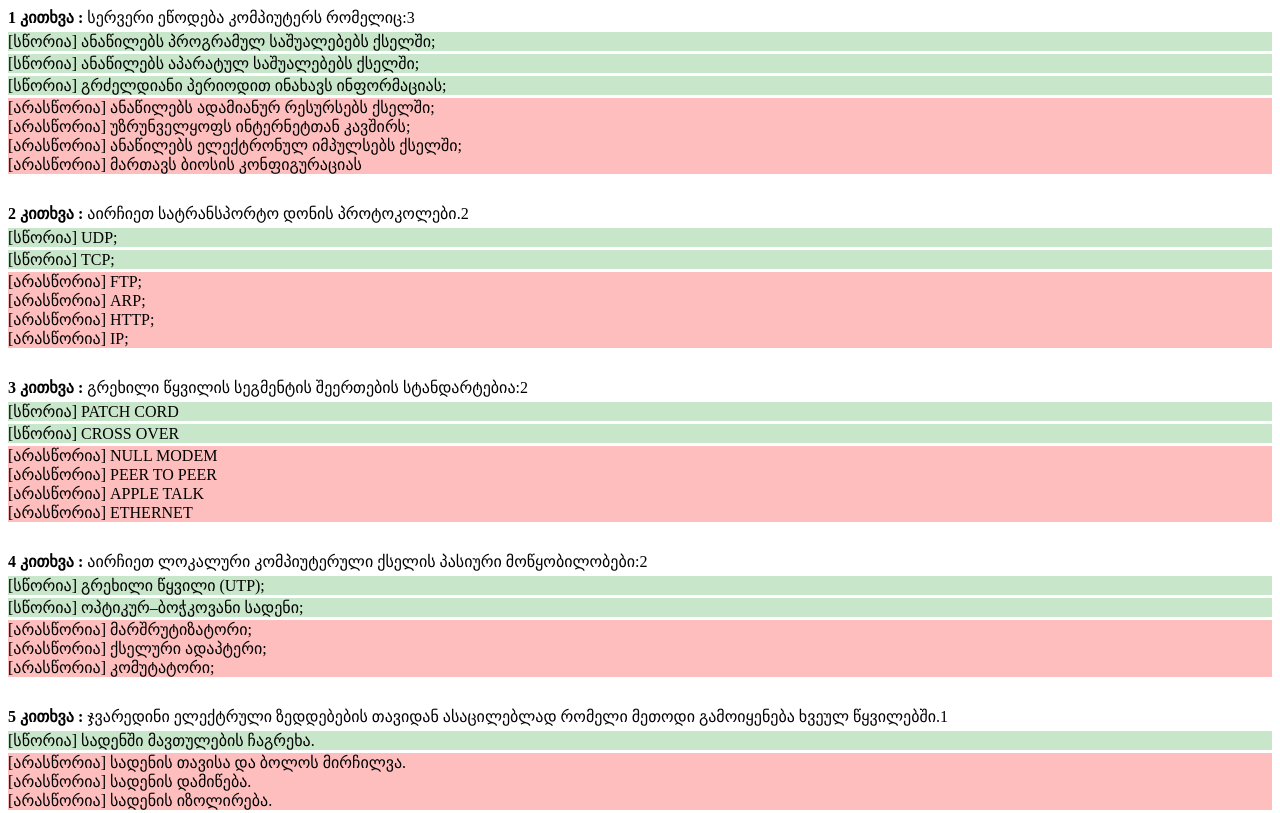
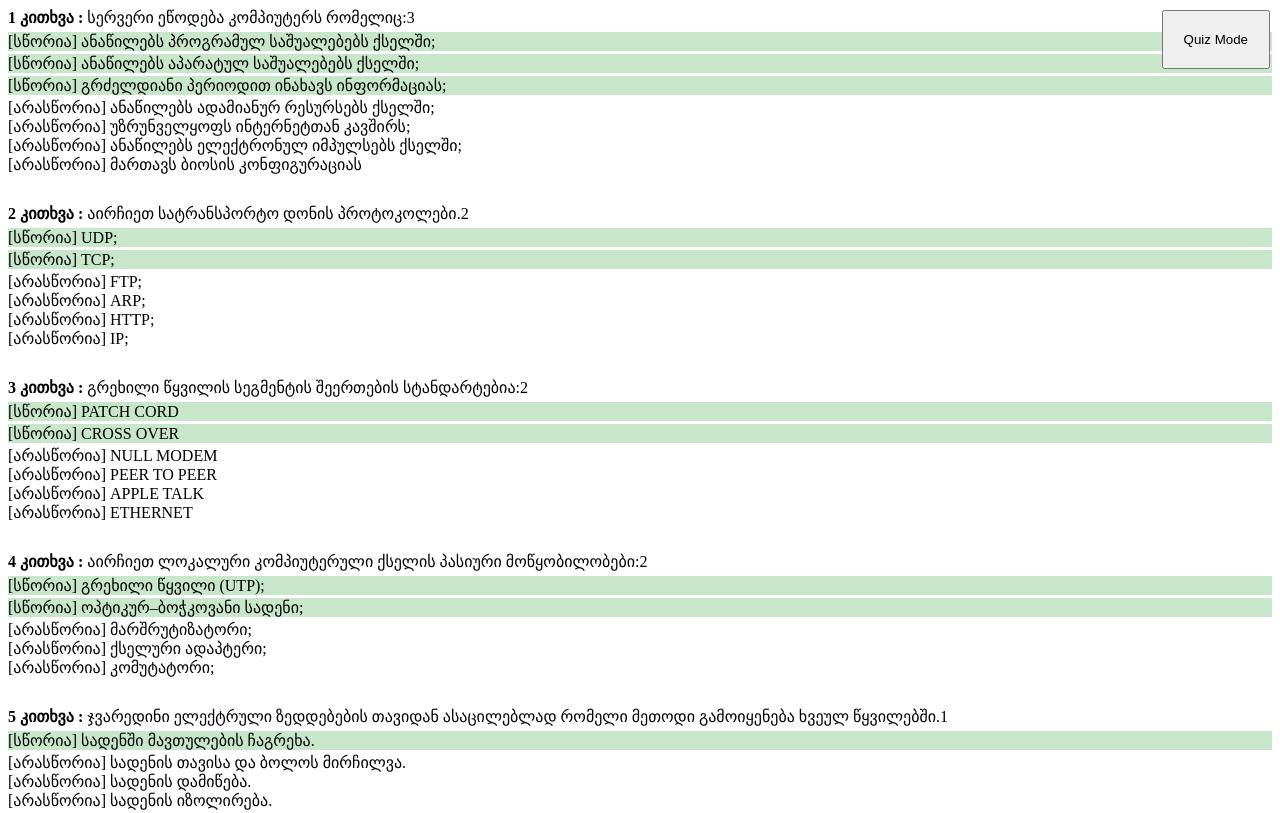
Before and after one commit to archiltavdgiridze/temp-quiz, a plain HTML site: page index.html in a window 1280 px wide. Shown: the top 813 px of the page. Drawn offline with Linux system fonts and the light colour scheme.

Commit message:
Refactor quiz mode toggle and displayQuiz function

```diff
--- a/index.html
+++ b/index.html
@@ -1,14 +1,24 @@
 <!DOCTYPE html>
 <html lang="en">
-<head>
-    <meta charset="UTF-8">
-    <meta name="viewport" content="width=device-width, initial-scale=1.0">
+  <head>
+    <meta charset="UTF-8" />
+    <meta name="viewport" content="width=device-width, initial-scale=1.0" />
     <title>Quiz Viewer</title>
-</head>
+    <style>
+      #toggleButton {
+        position: fixed;
+        top: 10px;
+        right: 10px;
+        padding: 20px;
+      }
+    </style>
+  </head>
 
-<body>
+  <body>
     <div id="quizContainer"></div>
 
+    <button id="toggleButton">Toggle Mode</button>
+
     <script src="./script.js"></script>
-</body>
+  </body>
 </html>
--- a/script.js
+++ b/script.js
@@ -5,16 +5,42 @@ function loadXML() {
     .then((xmlString) => {
       const parser = new DOMParser();
       const xmlDoc = parser.parseFromString(xmlString, "text/xml");
-      displayQuiz(xmlDoc);
+      setupQuiz(xmlDoc);
     })
     .catch((error) => console.error("Error loading XML:", error));
 }
 
-// Function to display the quiz questions and answers
-// Function to display the quiz questions and answers
-function displayQuiz(xmlDoc) {
+// Function to setup the quiz based on the mode
+function setupQuiz(xmlDoc) {
   const quizContainer = document.getElementById("quizContainer");
 
+  // Define quiz mode
+  let quizMode = "learning"; // Default to learning mode
+
+  // Function to toggle between learning and quiz modes
+  function toggleMode() {
+    quizMode = quizMode === "learning" ? "quiz" : "learning";
+    quizContainer.innerHTML = ""; // Clear existing content
+    displayQuiz(xmlDoc, quizMode);
+    // Update button text based on the current mode
+    toggleButton.textContent =
+      quizMode === "learning" ? "Quiz Mode" : "Learning Mode";
+  }
+
+  // Create a button to toggle modes
+  const toggleButton = document.getElementById("toggleButton");
+  toggleButton.id = "toggleButton";
+  toggleButton.textContent = "Quiz Mode"; // Initial text
+  toggleButton.addEventListener("click", toggleMode);
+  document.body.insertBefore(toggleButton, quizContainer);
+
+  // Display quiz in the initial mode
+  displayQuiz(xmlDoc, quizMode);
+}
+
+// Function to display the quiz questions and answers
+function displayQuiz(xmlDoc, mode) {
+  const quizContainer = document.getElementById("quizContainer");
 
   // Iterate through each question block
   const questionBlocks = xmlDoc.getElementsByTagName("QuestionBlock");
@@ -35,25 +61,35 @@ function displayQuiz(xmlDoc) {
 
     quizContainer.appendChild(questionDiv);
 
+    // Create an array to store answers
+    const answers = Array.from(questionBlock.getElementsByTagName("Answer"));
+
+    // Shuffle answers in quiz mode
+    const shuffledAnswers = mode === "quiz" ? shuffleAnswers(answers) : answers;
+
+    // Create an array to store correct answers
+    const correctAnswers = shuffledAnswers.filter(
+      (answer) => answer.getAttribute("IsCorrect") === "Yes"
+    );
+
     // Iterate through each answer
-    const answers = questionBlock.getElementsByTagName("Answer");
-    Array.from(answers).forEach((answer) => {
+    shuffledAnswers.forEach((answer) => {
       const isCorrect = answer.getAttribute("IsCorrect") === "Yes";
       const answerContent =
         answer.querySelector("Content PlainText").textContent;
 
       // Create a div for the answer
       const answerDiv = document.createElement("div");
-      answerDiv.innerHTML = `${
-        isCorrect ? "[სწორია]" : "[არასწორია]"
-      } ${answerContent}`;
 
-      // Add light green background to correct answers
-      if (isCorrect) {
+      answerDiv.innerHTML =
+        mode === "learning"
+          ? `${isCorrect ? "[სწორია]" : "[არასწორია]"} ${answerContent}`
+          : `${answerContent}`;
+
+      // Add light green background to correct answers in learning mode
+      if (mode === "learning" && isCorrect) {
         answerDiv.style.backgroundColor = "#c8e6c9"; // Light green color
-        answerDiv.style.marginBottom = "3px"; // Light green color
-      } else {
-        answerDiv.style.backgroundColor = "#ffbebe"; // Light green color
+        answerDiv.style.marginBottom = "3px";
       }
 
       quizContainer.appendChild(answerDiv);
@@ -68,8 +104,14 @@ function displayQuiz(xmlDoc) {
   });
 }
 
-// Call the loadXML function when the page loads
-window.onload = loadXML;
+// Function to shuffle an array (Fisher-Yates algorithm)
+function shuffleAnswers(array) {
+  for (let i = array.length - 1; i > 0; i--) {
+    const j = Math.floor(Math.random() * (i + 1));
+    [array[i], array[j]] = [array[j], array[i]];
+  }
+  return array;
+}
 
 // Call the loadXML function when the page loads
 window.onload = loadXML;
```
